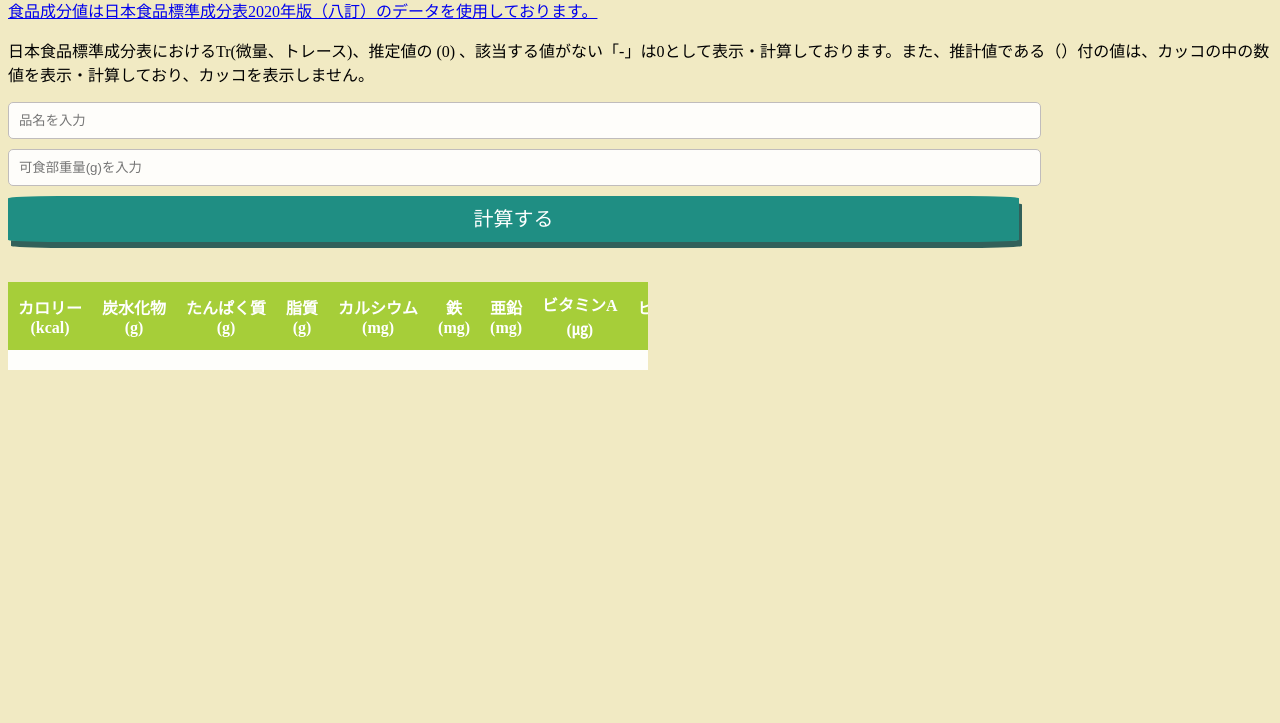
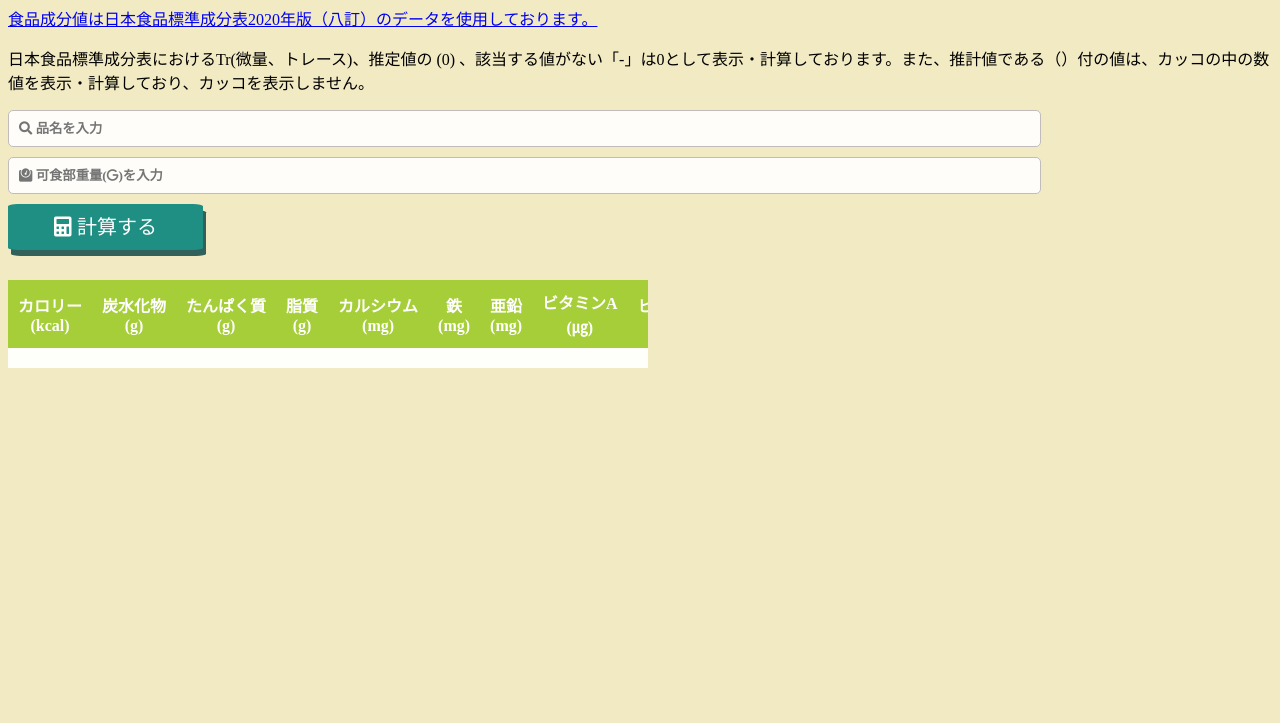
Before and after one commit to satojin219/food, a plain HTML site: page src/index.html in a window 1280 px wide. Shown: the part 77-800 px from the top of the page. Drawn offline with Linux system fonts and the light colour scheme; no server answers; a script that the page names is missing.

Commit message:
fontawsomeの追加

```diff
--- a/src/css/style.scss
+++ b/src/css/style.scss
@@ -7,6 +7,10 @@ html {
   // display: block;
   overflow-x: scroll;
   width: 640px;
+}
+
+body{
+  font-family:"Font Awesome 5 Free","Font Awesome 5 Brands";
 }
 
 table {
@@ -44,6 +48,8 @@ table {
 
 
 .button {
+  font-family: FontAwesome;
+
   display: block;
   border-radius: 5%;
   font-size: 15pt;
--- a/src/index.html
+++ b/src/index.html
@@ -5,25 +5,40 @@
   <meta charset="UTF-8">
   <meta http-equiv="X-UA-Compatible" content="IE=edge">
   <meta name="viewport" content="width=device-width, initial-scale=1.0">
+  <link rel="stylesheet" href="/css/font-awesome.min.css" type="text/css" media="all" />
+  <link href="https://use.fontawesome.com/releases/v5.6.1/css/all.css" rel="stylesheet">
+  <link href='https://css.gg/info.css' rel='stylesheet'>
+
+  <link rel="stylesheet" href="css/icon.css">
+  <link rel="stylesheet" href="css/button.css">
   <link rel="stylesheet" href="css/style.css">
   <title>栄養価自動計算/カロリー計算</title>
+  <i class="gg-info "></i>
 </head>
 
 <body>
   <section class="desicription">
-    <div class="content-wrapper">
-<h1>栄養価自動計算/カロリー計算</h1>
+    <header>
+      <div class="content-wrapper">
+        <h1>栄養価自動計算/カロリー計算</h1>
+      </header>
  <a href="https://www.mext.go.jp/a_menu/syokuhinseibun/mext_01110.html">食品成分値は日本食品標準成分表2020年版（八訂）のデータを使用しております。</a>
 <p>日本食品標準成分表におけるTr(微量、トレース)、推定値の (0) 、該当する値がない「-」は0として表示・計算しております。また、推計値である（）付の値は、カッコの中の数値を表示・計算しており、カッコを表示しません。</p>
     </div>
   </section>
- <div class="cp_iptxt">
-  <input name="food" type="text" id="food" value="" placeholder="品名を入力">
+  <div class="cp_iptxt">
+   <input class=" fa" placeholder="&#xf002; 品名を入力" type="text">
+  <!-- <input name="food" type="text" id="food" value="" placeholder=" 品名を入力"> -->
 
 </div>
-      <input id="number" type="text" class="weight" placeholder="可食部重量(g)を入力">
-      <input type="button" class="button" value="計算する">
+      <input id="number" type="text" class="weight fa"  placeholder="&#xf496; 可食部重量(g)を入力" />
 
+
+      <!-- <input type="button"  value="" placeholder="" > -->
+      <button class="button faa-parent animated-hover">
+        <i class="fas fa-calculator faa-float"></i>
+        計算する
+      </button>
 <div class="table-content">
 
     <table id="table">
```
Also changed, not shown: src/css/style.css.
